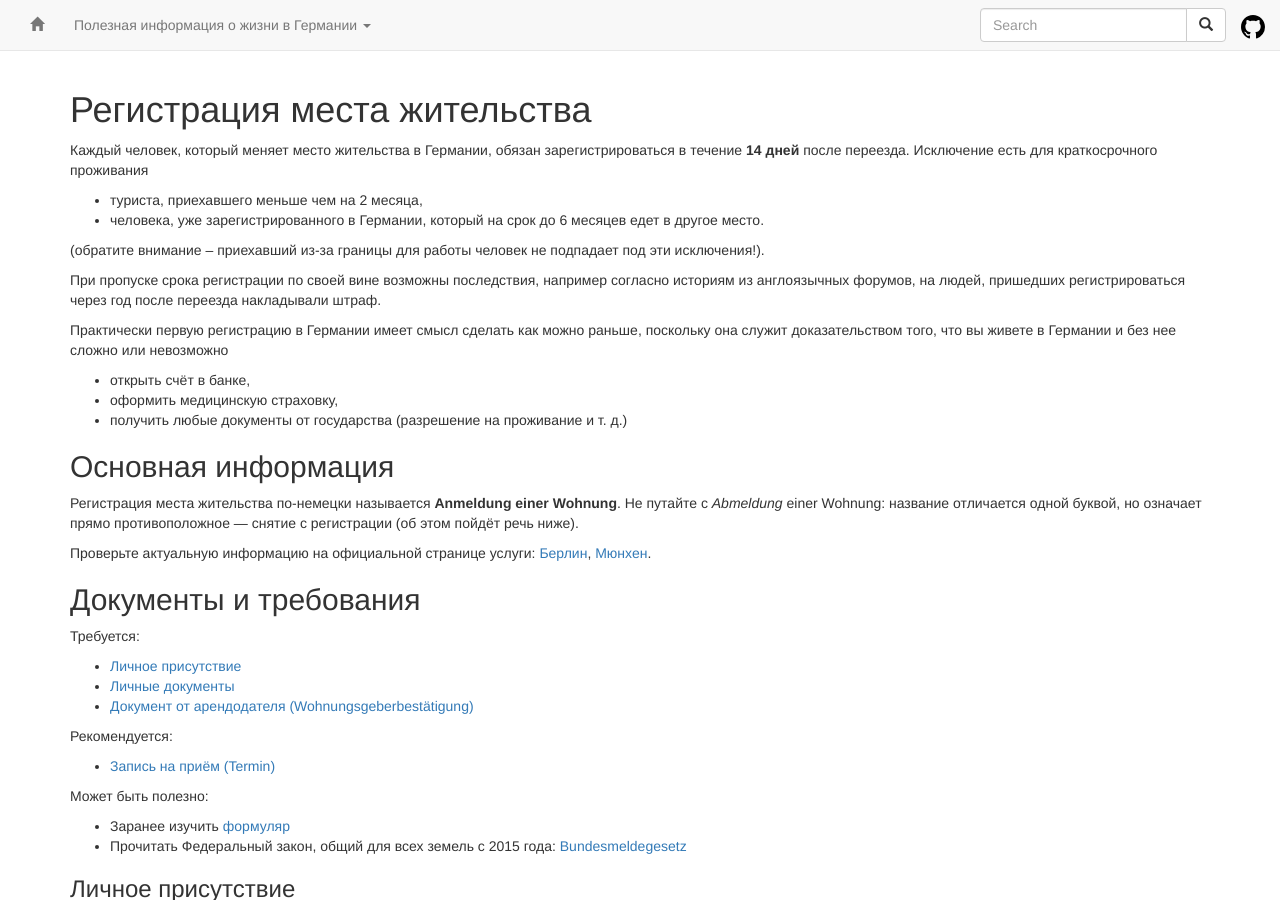
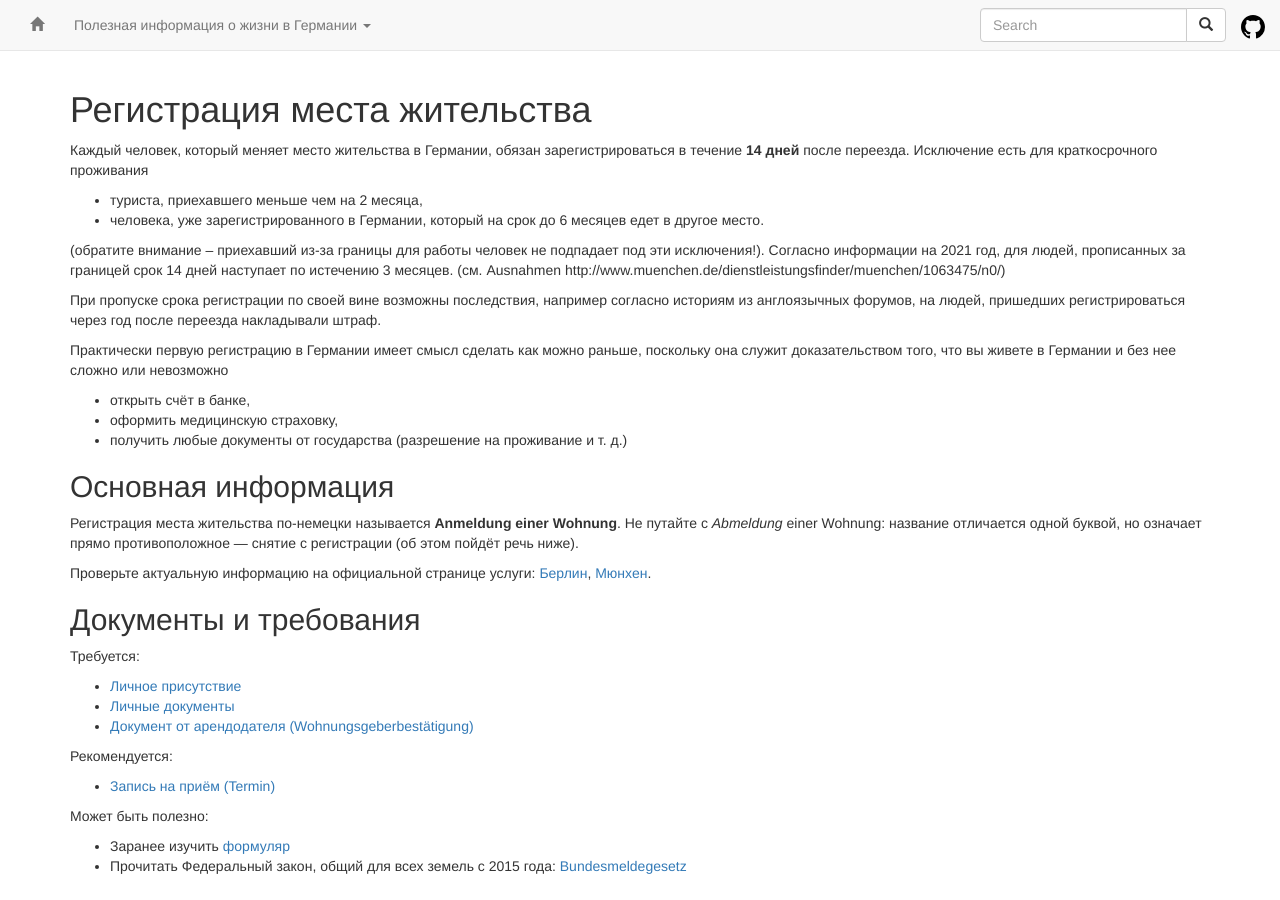
Before and after one commit to ru-de/faq, a Jekyll site: the page built from pages/Регистрация места жительства.md, in a window 1280 px wide and 900 px high. Built offline with Jekyll 4.4.1, drawn with Linux system fonts in a browser that asks for light colours; nearby versions of some CDN libraries.

Commit message:
sync github pages

```diff
--- a/pages/Регистрация места жительства.md
+++ b/pages/Регистрация места жительства.md
@@ -11,6 +11,7 @@ layout: default
 - человека, уже зарегистрированного в Германии, который на срок до 6 месяцев едет в другое место.
 
 (обратите внимание – приехавший из-за границы для работы человек не подпадает под эти исключения!).
+Согласно информации на 2021 год, для людей, прописанных за границей срок 14 дней наступает по истечению 3 месяцев. (см. Ausnahmen http://www.muenchen.de/dienstleistungsfinder/muenchen/1063475/n0/)
 
 При пропуске срока регистрации по своей вине возможны последствия, например согласно историям из англоязычных форумов, на людей, пришедших регистрироваться через год после переезда накладывали штраф.
 
```
